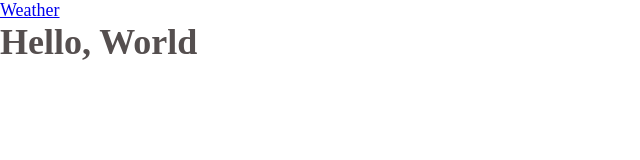
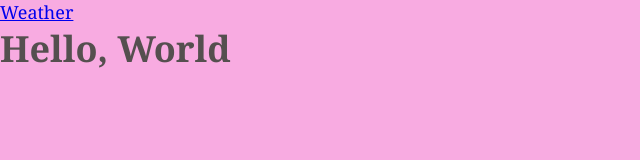
Before and after one commit to mudiagauwojeya/Forecast, a website built with webpack: page dist/index.html in a window 1280 px wide. Shown: the whole page, without its empty margins (0-640 px from the left). Built offline with nearby package versions, Linux system fonts and the light colour scheme.

Commit message:
:lipstick: Style the body bgcolor

```diff
--- a/source/app.css
+++ b/source/app.css
@@ -16,6 +16,8 @@ html {
 }
 
 body {
+	background-color: #f8abe1;
 	color: #554f4f;
+	font-family: Cambria, Cochin, Georgia, Times, "Times New Roman", serif;
 	font-size: 1.8rem;
 }
--- a/source/weather/weather.css
+++ b/source/weather/weather.css
@@ -16,6 +16,8 @@ html {
 }
 
 body {
+	background-color: #f8abe1;
 	color: #554f4f;
+	font-family: Cambria, Cochin, Georgia, Times, "Times New Roman", serif;
 	font-size: 1.8rem;
 }
```
Also changed, not shown: dist/assets/scripts/app.css, dist/assets/scripts/weather.css.
